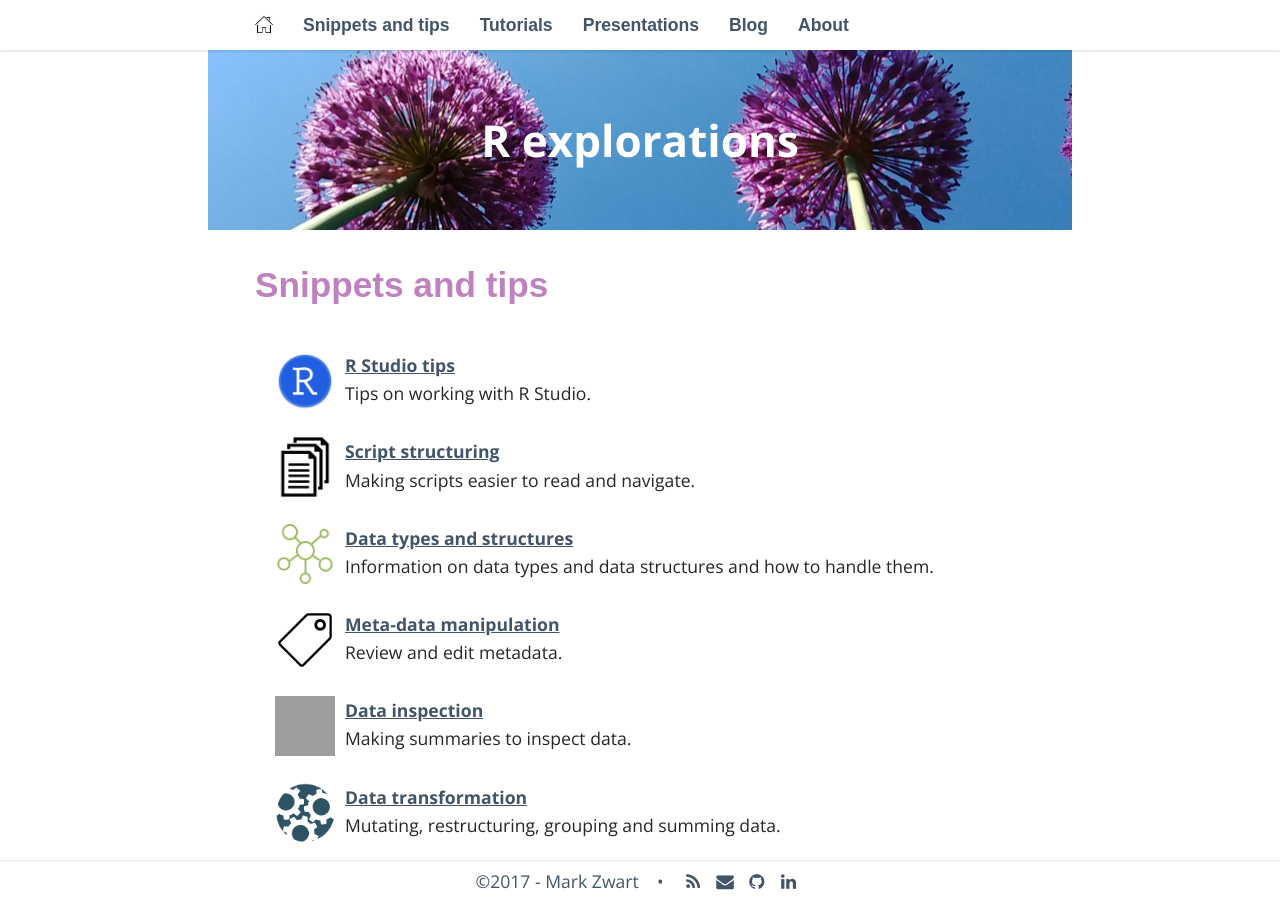
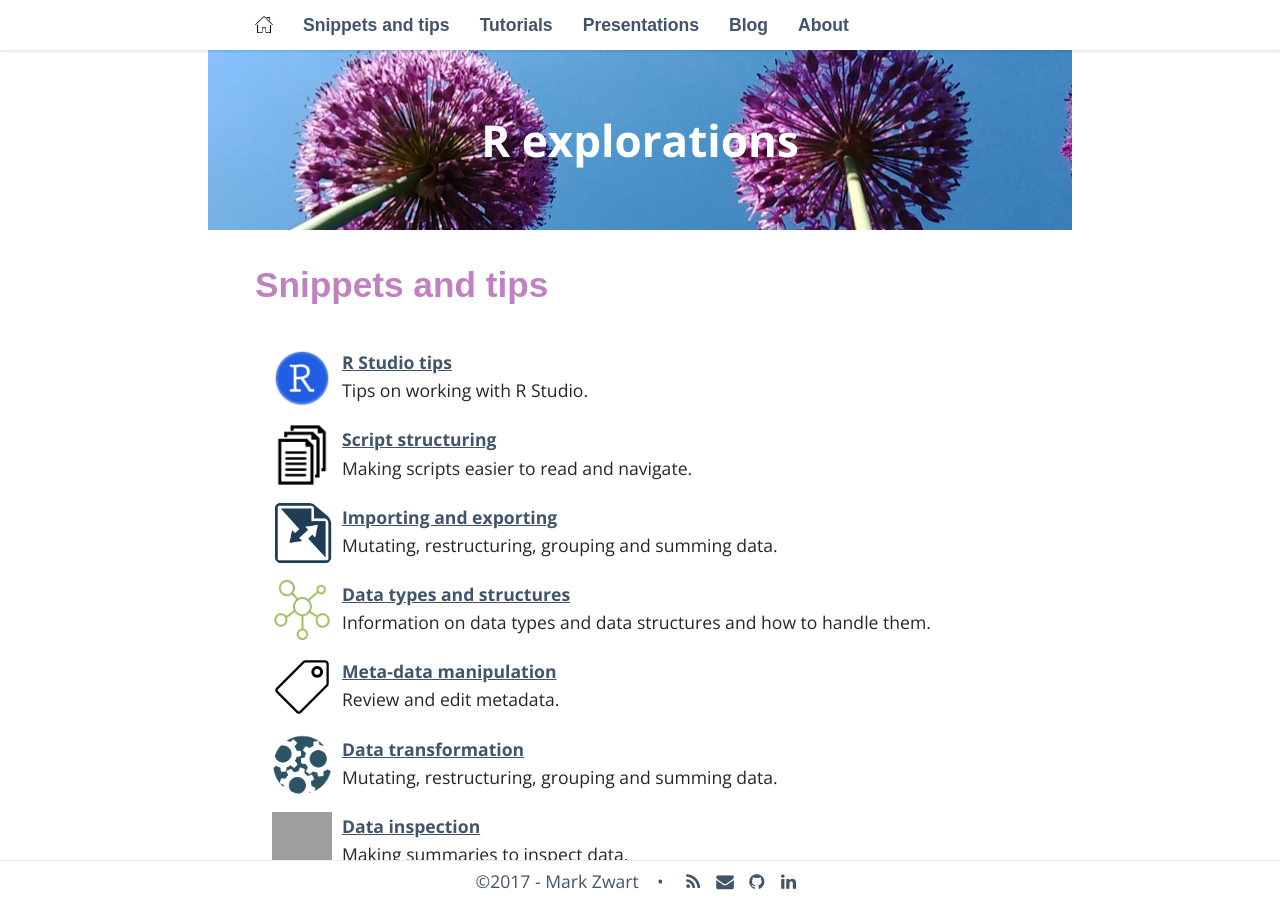
Before and after one commit to mark-me/mark-me.github.io, a Jekyll site: the page built from _pages/01-snippets-and-tips.md, in a window 1280 px wide and 900 px high. Built offline with Jekyll 4.4.1, drawn with Linux system fonts in a browser that asks for light colours; nearby versions of some CDN libraries; some web fonts are replaced; comment, search, counter and statistics services are not loaded; some of the changed text lies outside the part shown; grey boxes are pictures that could not be loaded.

Commit message:
Changing snippet index

```diff
--- a/_pages/01-snippets-and-tips.md
+++ b/_pages/01-snippets-and-tips.md
@@ -20,6 +20,13 @@ Making scripts easier to read and navigate.
 </div>
 
 <div class="boxed_page">
+<img src="/_pages/snippets-and-tips/importing-exporting.png" alt="Image text" style="margin: 0px 10px" width="60" height="60" align="left"/>
+<a href="/importing-exporting/">Importing and exporting</a><br>
+Mutating, restructuring, grouping and summing data.
+<br>
+</div>
+
+<div class="boxed_page">
 <img src="/_pages/snippets-and-tips/data-types.png" alt="Image text" style="margin: 0px 10px" width="60" height="60" align="left"/>
 <a href="/data-types/">Data types and structures</a><br>
 Information on data types and data structures and how to handle them.
@@ -34,13 +41,6 @@ Review and edit metadata.
 </div>
 
 <div class="boxed_page">
-<img src="/_pages/snippets-and-tips/data-inspection.png" alt="Image text" style="margin: 0px 10px" width="60" height="60" align="left"/>
-<a href="/meta-data-manipulation/">Data inspection</a><br>
-Making summaries to inspect data.
-<br>
-</div>
-
-<div class="boxed_page">
 <img src="/_pages/snippets-and-tips/data-transformation.png" alt="Image text" style="margin: 0px 10px" width="60" height="60" align="left"/>
 <a href="/script-structuring/">Data transformation</a><br>
 Mutating, restructuring, grouping and summing data.
@@ -48,9 +48,9 @@ Mutating, restructuring, grouping and summing data.
 </div>
 
 <div class="boxed_page">
-<img src="/_pages/snippets-and-tips/importing-exporting.png" alt="Image text" style="margin: 0px 10px" width="60" height="60" align="left"/>
-<a href="/importing-exporting/">Importing and exporting</a><br>
-Mutating, restructuring, grouping and summing data.
+<img src="/_pages/snippets-and-tips/data-inspection.png" alt="Image text" style="margin: 0px 10px" width="60" height="60" align="left"/>
+<a href="/meta-data-manipulation/">Data inspection</a><br>
+Making summaries to inspect data.
 <br>
 </div>
 
--- a/_sass/_layout.scss
+++ b/_sass/_layout.scss
@@ -96,8 +96,8 @@ blogtext{
   padding: 5px 10px;
 }
 .boxed_page {
-  padding: 10px 10px;
-  margin-top: 10px;
+  padding: 7px 7px;
+  margin-top: 7px;
 }
 
 /**
```
